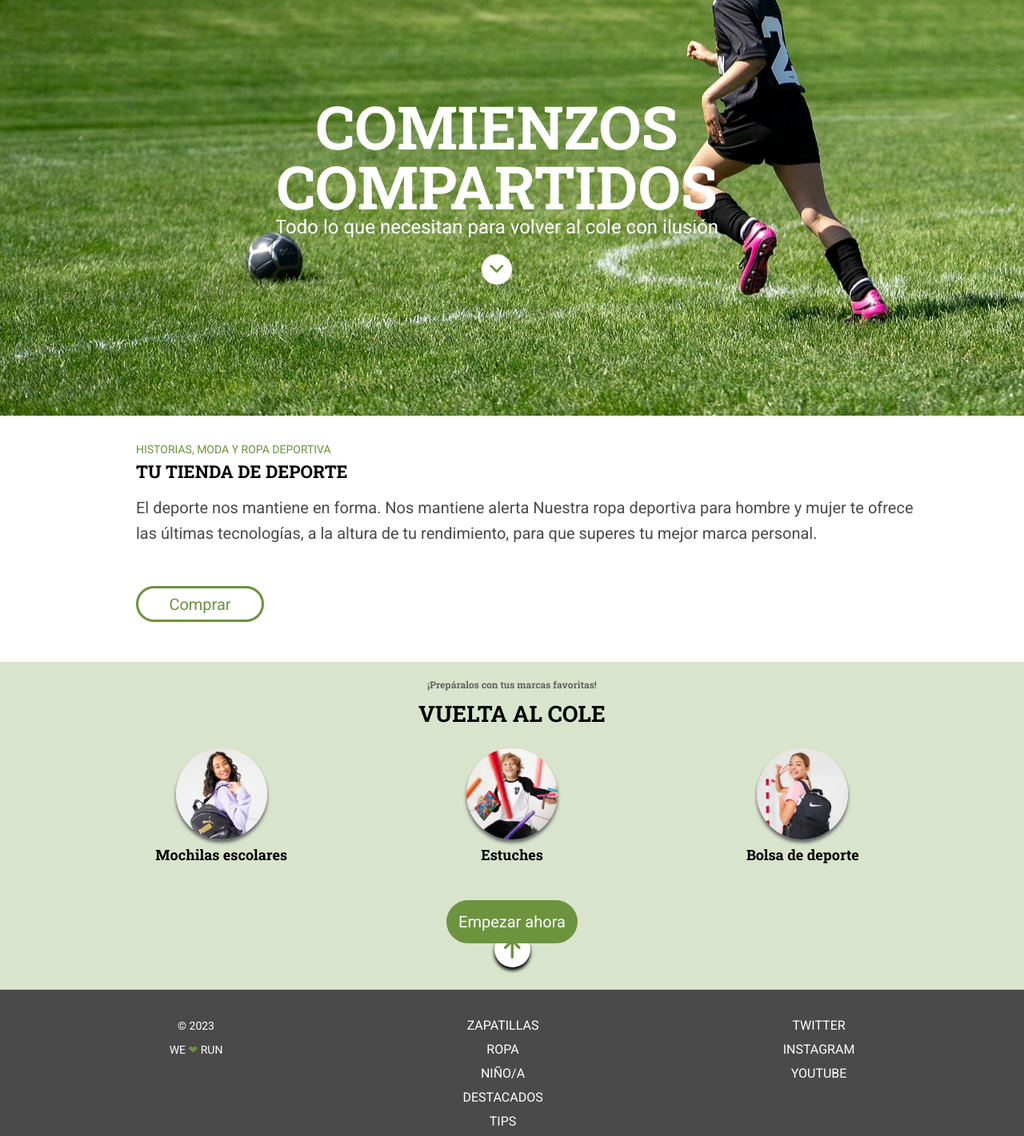
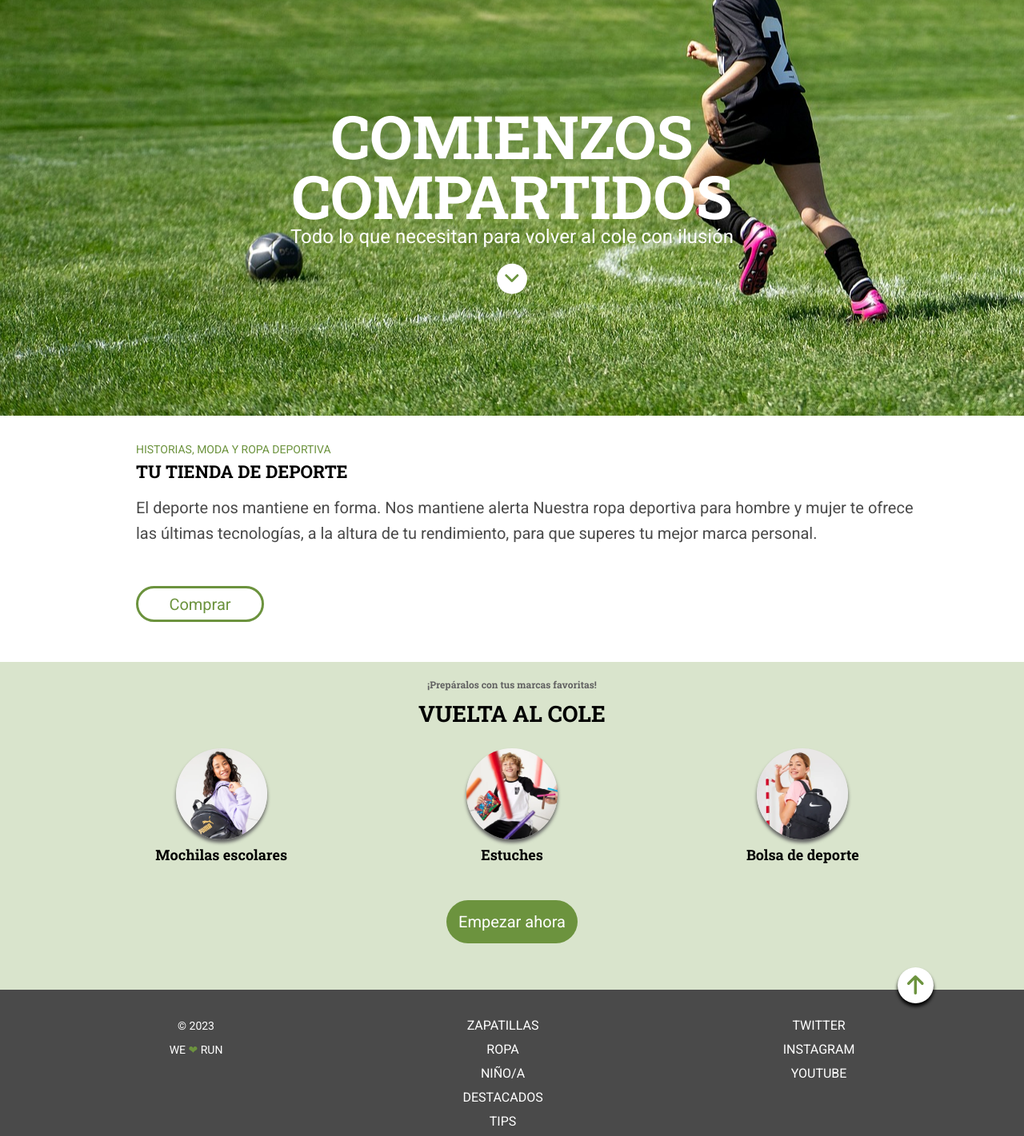
Before and after one commit to Adalab/modulo-1-evaluacion-final-crisrodriguezgar, a website: page docs/index.html in a window 1280 px wide. Shown: the part 280-1701 px from the top of the page at 80% size. Drawn offline with nearby package versions, Linux system fonts and the light colour scheme; files that its build step writes are made by us from their sources.

Commit message:
added arrow

```diff
--- a/src/scss/layout/_hero.scss
+++ b/src/scss/layout/_hero.scss
@@ -2,12 +2,12 @@
     background-image: url("../images/cover.jpeg");
     height: 100vh;
     background-size:cover;
+    background-repeat: no-repeat;
     background-position: 85%;
     display: flex;
     justify-content: center;
     align-items: center;
     text-align: center;
-    padding-right: 3.8rem;
 
     &__article{
         width: 25rem;
@@ -19,12 +19,9 @@
 
         @media all and (min-width:768px){
             width: 30rem;
-            transform: translateY(30%);
         }
         @media all and (min-width:1280px){
             width: 80rem;
-            transform: translateY(30%);
-            transform: translateY(50%);
         }
 
     &--title{
--- a/src/scss/layout/_section-two.scss
+++ b/src/scss/layout/_section-two.scss
@@ -74,19 +74,22 @@
         height: 4.5rem;
         border-radius: 50%;
         background-color: $color-third;
-        // transform: translate(455%,-50%);
         display: flex;
         justify-content: center;
         justify-self: center;
         align-items: center;
         box-shadow: 0 0.4rem 0.4rem 0 $color-titles;
+        transform:translate(300%,90%);
+        @media all and (min-width:768px){
+            transform:translate(780%,100%);
+        }
+        @media all and (min-width:1280px){
+            transform:translate(1120%,100%);
+        }
 
         :hover {
             transform: scale(0.9);
         }
-        // @media all and (min-width:768px) {
-        //     transform: translate(800%,-50%);
-        // }
     }
 
 }
```
